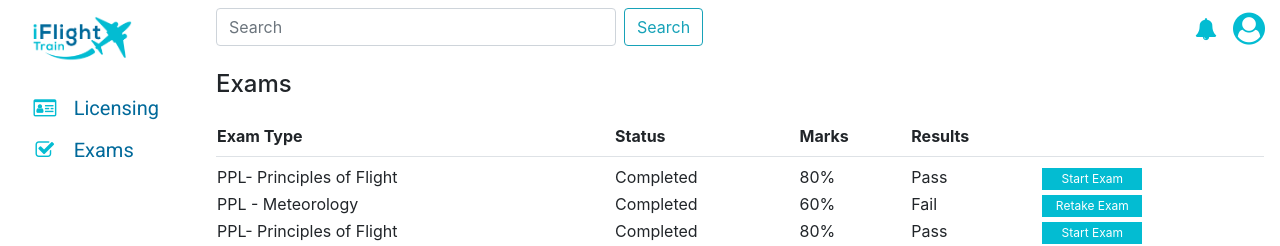
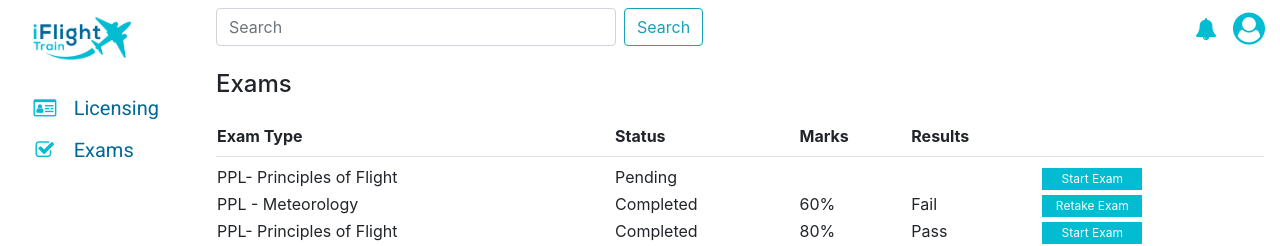
Before and after one commit to ImeshaMendis/civil-aviation-app, an Angular app: page /exams in a window 1280 px wide. Shown: the top 246 px of the page. Built offline with nearby package versions, Linux system fonts and the light colour scheme.

Commit message:
add marks

```diff
--- a/src/app/exams/exams.component.html
+++ b/src/app/exams/exams.component.html
@@ -69,9 +69,9 @@
     </tr>
     <tr>
       <td class="pt-2">PPL- Principles of Flight</td>
-      <td class="pt-2">Completed</td>
-      <td class="pt-2">80%</td>
-      <td class="pt-2">Pass</td>
+      <td class="pt-2">{{status}}</td>
+      <td class="pt-2">{{marks}}</td>
+      <td class="pt-2">{{results}}</td>
       <td class="pt-2"><button type="button" (click)="open_pop_up($event)">Start Exam</button></td>
     </tr>
     <tr>
@@ -125,7 +125,7 @@
 </div>
 
 <div class="container shadow-lg bg-white p-4 w-75 pop-up2" id="pop-up2">
-  <h4 class="pb-3">Meteorology<div class="float-right font-small">Time Remaining<br>00:45:36</div>
+  <h4 class="pb-3">Meteorology<div class="float-right font-small">Time Remaining<br>00:45:{{remainingSec}}</div>
   </h4>
   <p><b>Congratulations You have passed the exam!</b><br>
     You have got 1 questions correct from the 1 questions.<br>
--- a/src/app/exams/exams.component.ts
+++ b/src/app/exams/exams.component.ts
@@ -7,6 +7,9 @@ import { Component, OnInit } from '@angular/core';
 })
 export class ExamsComponent implements OnInit {
   added : boolean;
+  marks = '';
+  results = '';
+  status = 'Pending';
   remainingMins: number = 45;
   remainingSec: number = 59;
   interval;
@@ -25,6 +28,8 @@ export class ExamsComponent implements OnInit {
     this.startTimer();
   }
   close_pop_up2(event:any) {
+    this.marks = '100';
+    this.results = 'Pass';
     this.added = false;
     document.getElementById("pop-up2").style.display = "none";
   }
```
